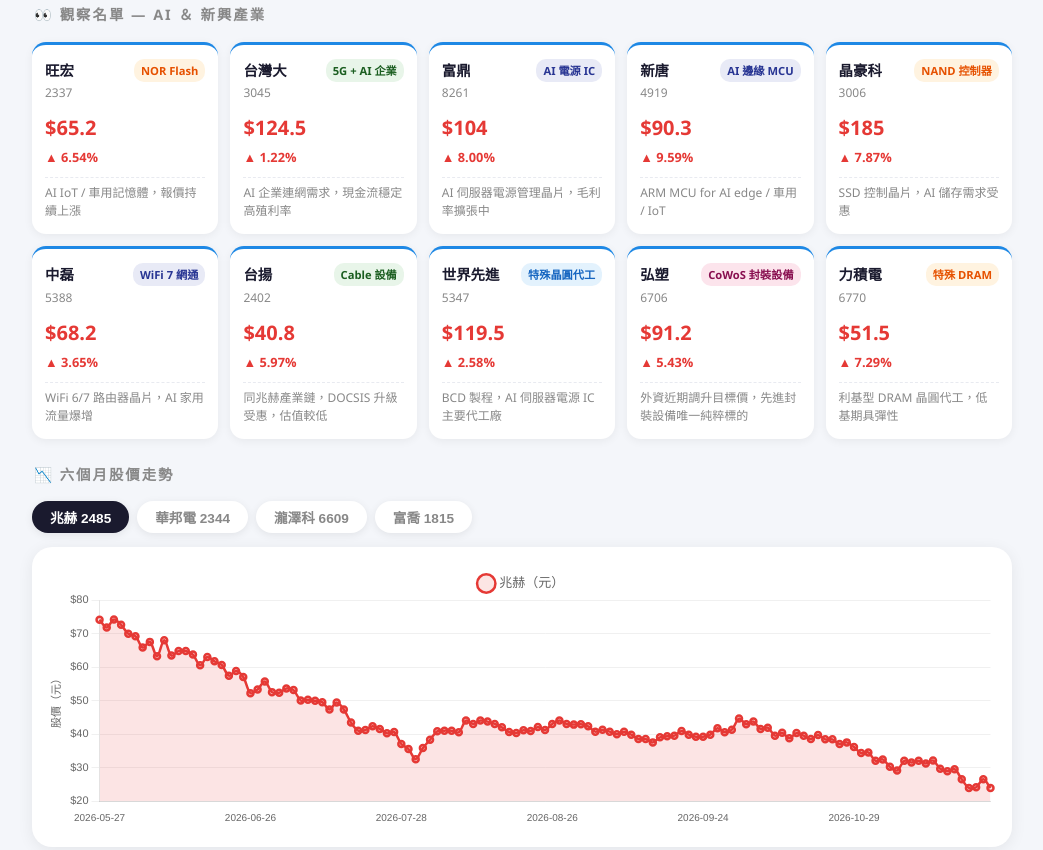
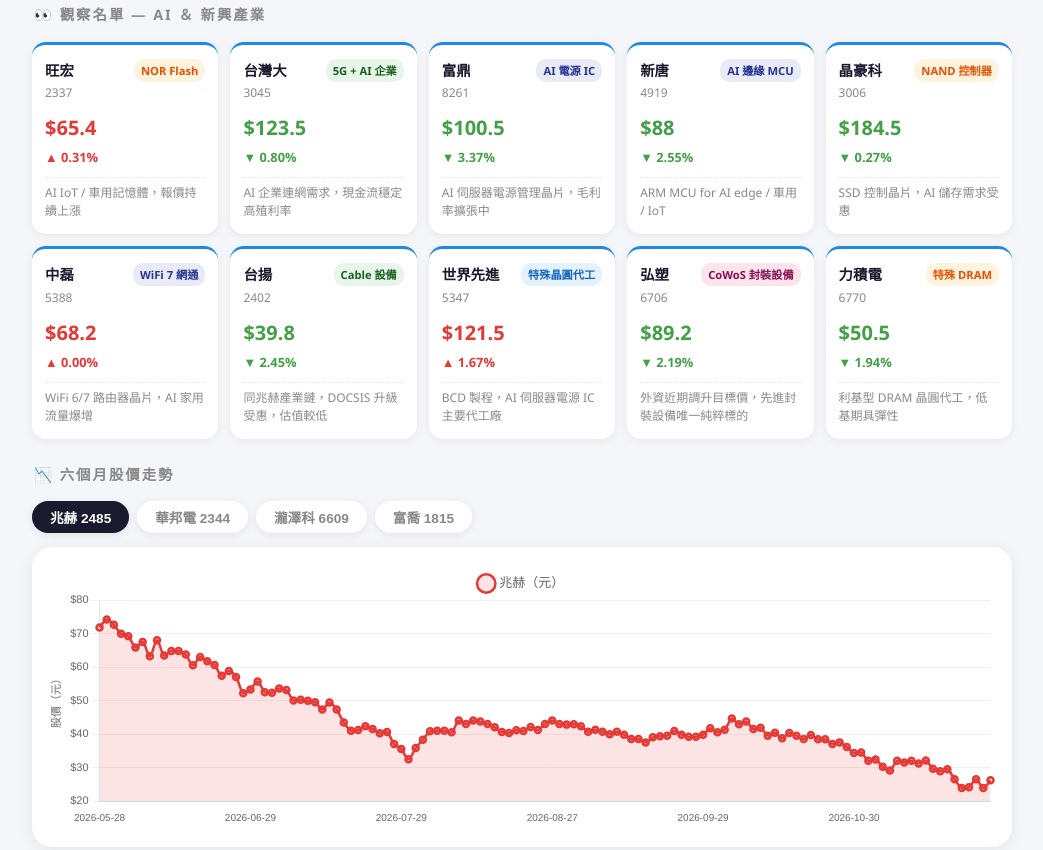
Before and after one commit to laiyingju/taiwan-stock-report, a plain HTML site: page index.html in a window 1280 px wide. Shown: the part 999-1849 px from the top of the page, without its empty margins (118-1161 px from the left). Drawn offline with nearby package versions, Linux system fonts and the light colour scheme.

Commit message:
daily update

```diff
--- a/index.html
+++ b/index.html
@@ -758,13 +758,12 @@ const MAIN_STOCKS_SC = {
 <script>
 // DAILY_DATA_START
 const DAILY_DATA = {
-  "updated": "2026-11-26 08:39",
+  "updated": "2026-11-27 08:50",
   "stocks": {
     "兆赫": {
       "symbol": "2485.TW",
       "code": "2485",
       "dates": [
-        "2025-11-14",
         "2025-11-17",
         "2025-11-18",
         "2025-11-19",
@@ -1013,10 +1012,10 @@ const DAILY_DATA = {
         "2026-11-20",
         "2026-11-23",
         "2026-11-24",
-        "2026-11-25"
+        "2026-11-25",
+        "2026-11-26"
       ],
       "prices": [
-        18.2,
         18.0,
         17.6,
         17.0,
@@ -1265,13 +1264,14 @@ const DAILY_DATA = {
         23.9,
         24.1,
         26.5,
-        23.9
+        23.9,
+        26.2
       ],
-      "current": 23.9,
-      "prev_close": 26.5,
-      "change_pct": -9.81,
-      "ma5": 25.0,
-      "momentum": "down",
+      "current": 26.2,
+      "prev_close": 23.9,
+      "change_pct": 9.62,
+      "ma5": 24.9,
+      "momentum": "up",
       "entry": [
         62,
         68
@@ -1283,7 +1283,6 @@ const DAILY_DATA = {
       "symbol": "2344.TW",
       "code": "2344",
       "dates": [
-        "2025-11-14",
         "2025-11-17",
         "2025-11-18",
         "2025-11-19",
@@ -1532,10 +1531,10 @@ const DAILY_DATA = {
         "2026-11-20",
         "2026-11-23",
         "2026-11-24",
-        "2026-11-25"
+        "2026-11-25",
+        "2026-11-26"
       ],
       "prices": [
-        58.9,
         64.7,
         60.0,
         58.0,
@@ -1784,13 +1783,14 @@ const DAILY_DATA = {
         89.2,
         95.5,
         105.0,
-        94.5
+        94.5,
+        103.5
       ],
-      "current": 94.5,
-      "prev_close": 105.0,
-      "change_pct": -10.0,
-      "ma5": 96.4,
-      "momentum": "down",
+      "current": 103.5,
+      "prev_close": 94.5,
+      "change_pct": 9.52,
+      "ma5": 97.5,
+      "momentum": "up",
       "entry": [
         82,
         86
@@ -1802,7 +1802,6 @@ const DAILY_DATA = {
       "symbol": "6609.TWO",
       "code": "6609",
       "dates": [
-        "2025-11-14",
         "2025-11-17",
         "2025-11-18",
         "2025-11-19",
@@ -2051,10 +2050,10 @@ const DAILY_DATA = {
         "2026-11-20",
         "2026-11-23",
         "2026-11-24",
-        "2026-11-25"
+        "2026-11-25",
+        "2026-11-26"
       ],
       "prices": [
-        35.5,
         34.5,
         33.2,
         33.3,
@@ -2303,12 +2302,13 @@ const DAILY_DATA = {
         39.5,
         38.6,
         42.2,
-        38.0
+        38.0,
+        38.2
       ],
-      "current": 38.0,
-      "prev_close": 42.2,
-      "change_pct": -9.95,
-      "ma5": 40.4,
+      "current": 38.2,
+      "prev_close": 38.0,
+      "change_pct": 0.53,
+      "ma5": 39.3,
       "momentum": "down",
       "entry": [
         36,
@@ -2342,17 +2342,17 @@ const DAILY_DATA = {
   },
   "predictions": {
     "兆赫": {
-      "price": 23.7,
+      "price": 26.2,
       "signal": "盤整",
       "color": "orange"
     },
     "華邦電": {
-      "price": 93.7,
+      "price": 103.4,
       "signal": "盤整",
       "color": "orange"
     },
     "瀧澤科": {
-      "price": 37.7,
+      "price": 37.9,
       "signal": "盤整",
       "color": "orange"
     }
@@ -2363,40 +2363,40 @@ const DAILY_DATA = {
       "code": "2337",
       "theme": "NOR Flash",
       "note": "AI IoT / 車用記憶體，報價持續上漲",
-      "current": 65.2,
-      "change_pct": 6.54
+      "current": 65.4,
+      "change_pct": 0.31
     },
     "台灣大": {
       "symbol": "3045.TW",
       "code": "3045",
       "theme": "5G + AI 企業",
       "note": "AI 企業連網需求，現金流穩定高殖利率",
-      "current": 124.5,
-      "change_pct": 1.22
+      "current": 123.5,
+      "change_pct": -0.8
     },
     "富鼎": {
       "symbol": "8261.TW",
       "code": "8261",
       "theme": "AI 電源 IC",
       "note": "AI 伺服器電源管理晶片，毛利率擴張中",
-      "current": 104.0,
-      "change_pct": 8.0
+      "current": 100.5,
+      "change_pct": -3.37
     },
     "新唐": {
       "symbol": "4919.TW",
       "code": "4919",
       "theme": "AI 邊緣 MCU",
       "note": "ARM MCU for AI edge / 車用 / IoT",
-      "current": 90.3,
-      "change_pct": 9.59
+      "current": 88.0,
+      "change_pct": -2.55
     },
     "晶豪科": {
       "symbol": "3006.TW",
       "code": "3006",
       "theme": "NAND 控制器",
       "note": "SSD 控制晶片，AI 儲存需求受惠",
-      "current": 185.0,
-      "change_pct": 7.87
+      "current": 184.5,
+      "change_pct": -0.27
     },
     "中磊": {
       "symbol": "5388.TW",
@@ -2404,150 +2404,150 @@ const DAILY_DATA = {
       "theme": "WiFi 7 網通",
       "note": "WiFi 6/7 路由器晶片，AI 家用流量爆增",
       "current": 68.2,
-      "change_pct": 3.65
+      "change_pct": 0.0
     },
     "台揚": {
       "symbol": "2402.TW",
       "code": "2402",
       "theme": "Cable 設備",
       "note": "同兆赫產業鏈，DOCSIS 升級受惠，估值較低",
-      "current": 40.8,
-      "change_pct": 5.97
+      "current": 39.8,
+      "change_pct": -2.45
     },
     "世界先進": {
       "symbol": "5347.TWO",
       "code": "5347",
       "theme": "特殊晶圓代工",
       "note": "BCD 製程，AI 伺服器電源 IC 主要代工廠",
-      "current": 119.5,
-      "change_pct": 2.58
+      "current": 121.5,
+      "change_pct": 1.67
     },
     "弘塑": {
       "symbol": "6706.TW",
       "code": "6706",
       "theme": "CoWoS 封裝設備",
       "note": "外資近期調升目標價，先進封裝設備唯一純粹標的",
-      "current": 91.2,
-      "change_pct": 5.43
+      "current": 89.2,
+      "change_pct": -2.19
     },
     "力積電": {
       "symbol": "6770.TW",
       "code": "6770",
       "theme": "特殊 DRAM",
       "note": "利基型 DRAM 晶圓代工，低基期具彈性",
-      "current": 51.5,
-      "change_pct": 7.29
+      "current": 50.5,
+      "change_pct": -1.94
     }
   },
   "supply_chain": {
     "台積電": {
-      "current": 2145.0,
-      "change_pct": -0.23,
+      "current": 2180.0,
+      "change_pct": 1.63,
       "code": "2330"
     },
     "環球晶": {
-      "current": 518.0,
-      "change_pct": 8.6,
+      "current": 511.0,
+      "change_pct": -1.35,
       "code": "6488"
     },
     "台達電": {
-      "current": 1120.0,
-      "change_pct": 6.16,
+      "current": 1125.0,
+      "change_pct": 0.45,
       "code": "2308"
     },
     "廣達": {
-      "current": 281.0,
-      "change_pct": 7.66,
+      "current": 278.0,
+      "change_pct": -1.07,
       "code": "2382"
     },
     "智邦": {
-      "current": 1620.0,
-      "change_pct": 9.83,
+      "current": 1555.0,
+      "change_pct": -4.01,
       "code": "2345"
     },
     "中華電": {
-      "current": 166.5,
-      "change_pct": 1.83,
+      "current": 165.5,
+      "change_pct": -0.6,
       "code": "2412"
     },
     "緯穎": {
-      "current": 1570.0,
-      "change_pct": 9.79,
+      "current": 1670.0,
+      "change_pct": 6.37,
       "code": "6669"
     },
     "威剛": {
-      "current": 263.0,
-      "change_pct": 7.79,
+      "current": 275.5,
+      "change_pct": 4.75,
       "code": "3260"
     },
     "華邦電": {
-      "current": 103.5,
-      "change_pct": 9.52,
+      "current": 104.0,
+      "change_pct": 0.48,
       "code": "2344"
     },
     "新唐": {
-      "current": 90.3,
-      "change_pct": 9.59,
+      "current": 88.0,
+      "change_pct": -2.55,
       "code": "4919"
     },
     "中磊": {
       "current": 68.2,
-      "change_pct": 3.65,
+      "change_pct": 0.0,
       "code": "5388"
     },
     "台揚": {
-      "current": 40.8,
-      "change_pct": 5.97,
+      "current": 39.8,
+      "change_pct": -2.45,
       "code": "2402"
     },
     "世界先進": {
-      "current": 119.5,
-      "change_pct": 2.58,
+      "current": 121.5,
+      "change_pct": 1.67,
       "code": "5347"
     },
     "富鼎": {
+      "current": 100.5,
+      "change_pct": -3.37,
+      "code": "8261"
+    },
+    "雙鴻": {
+      "current": 801.0,
+      "change_pct": -6.64,
+      "code": "3324"
+    },
+    "奇鋐": {
+      "current": 2805.0,
+      "change_pct": 0.36,
+      "code": "3017"
+    },
+    "旺宏": {
+      "current": 65.4,
+      "change_pct": 0.31,
+      "code": "2337"
+    },
+    "緯創": {
+      "current": 162.0,
+      "change_pct": -2.99,
+      "code": "3231"
+    },
+    "遠傳": {
       "current": 104.0,
-      "change_pct": 8.0,
-      "code": "8261"
-    },
-    "雙鴻": {
-      "current": 858.0,
-      "change_pct": 7.52,
-      "code": "3324"
-    },
-    "奇鋐": {
-      "current": 2795.0,
-      "change_pct": 9.82,
-      "code": "3017"
-    },
-    "旺宏": {
-      "current": 65.2,
-      "change_pct": 6.54,
-      "code": "2337"
-    },
-    "緯創": {
-      "current": 167.0,
-      "change_pct": 9.87,
-      "code": "3231"
-    },
-    "遠傳": {
-      "current": 104.5,
-      "change_pct": 0.97,
+      "change_pct": -0.48,
       "code": "4904"
     },
     "健策": {
-      "current": 39.8,
-      "change_pct": 1.79,
+      "current": 39.0,
+      "change_pct": -2.01,
       "code": "3306"
     },
     "力積電": {
-      "current": 51.5,
-      "change_pct": 7.29,
+      "current": 50.5,
+      "change_pct": -1.94,
       "code": "6770"
     },
     "晶豪科": {
-      "current": 185.0,
-      "change_pct": 7.87,
+      "current": 184.5,
+      "change_pct": -0.27,
       "code": "3006"
     }
   },
```
